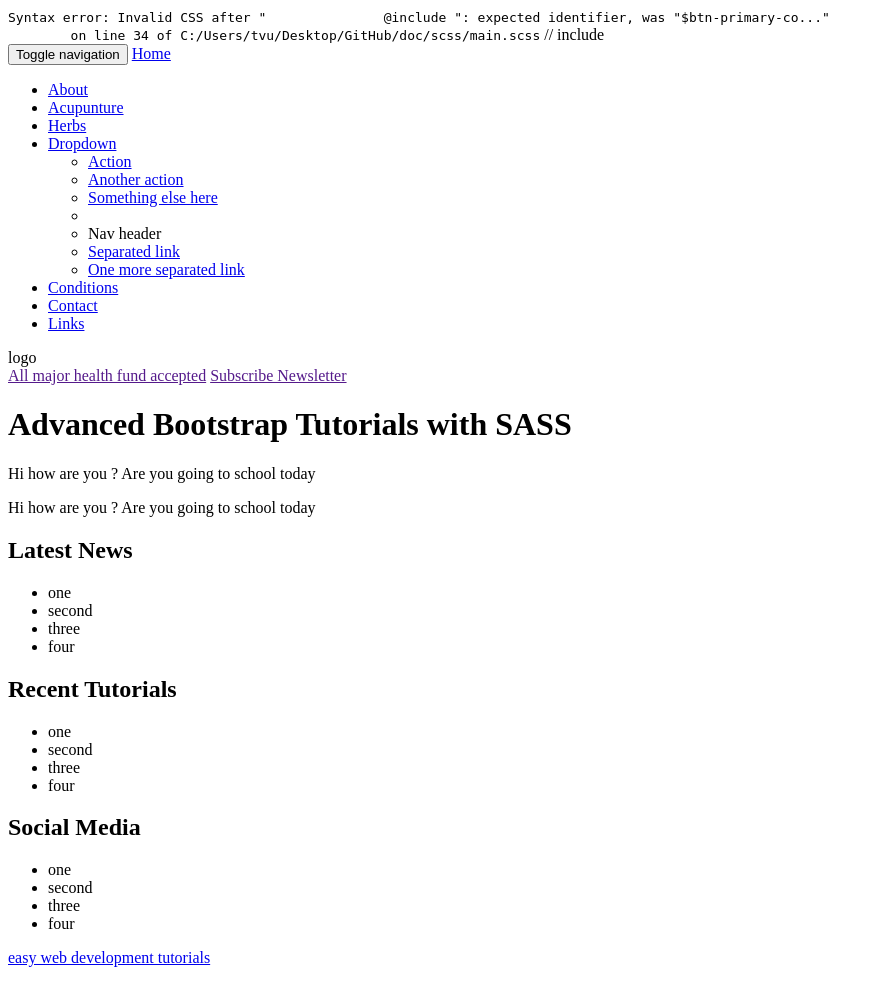
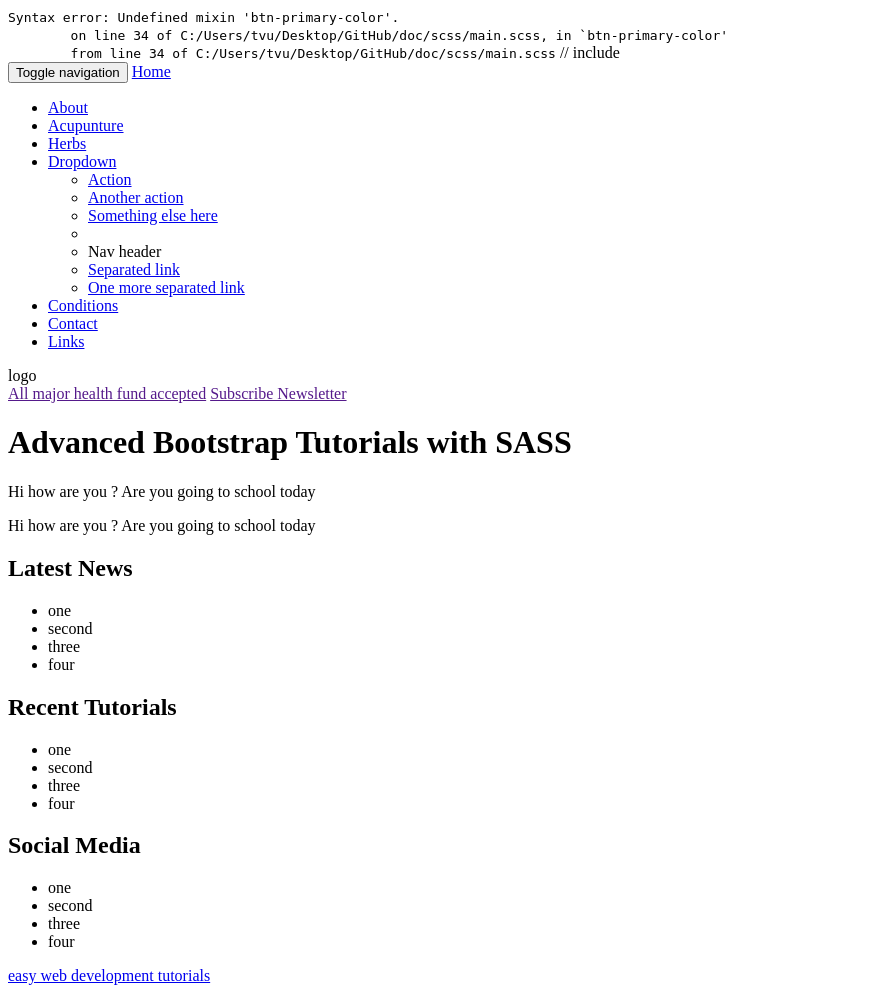
Before and after one commit to tonyvu1985/doc, a PHP site: page / in a window 1280 px wide. Shown: the whole page, without its empty margins (0-883 px from the left). Before the commit the page ends 967 px from the top, so only its background shows below. Run offline with PHP 8.4, Linux system fonts and the light colour scheme.

Commit message:
doc site

```diff
--- a/css/main.css
+++ b/css/main.css
@@ -1,34 +1,51 @@
 /*
-Syntax error: Invalid CSS after "		@include ": expected identifier, was "$btn-primary-co..."
-        on line 34 of C:/Users/tvu/Desktop/GitHub/doc/scss/main.scss
+Syntax error: Undefined mixin 'btn-primary-color'.
+        on line 34 of C:/Users/tvu/Desktop/GitHub/doc/scss/main.scss, in `btn-primary-color'
+        from line 34 of C:/Users/tvu/Desktop/GitHub/doc/scss/main.scss
 
 Backtrace:
+C:/Users/tvu/Desktop/GitHub/doc/scss/main.scss:34:in `btn-primary-color'
 C:/Users/tvu/Desktop/GitHub/doc/scss/main.scss:34
-C:/Program Files (x86)/Scout/vendor/gems/gems/sass-3.2.1/lib/sass/../sass/scss/parser.rb:1129:in `expected'
-C:/Program Files (x86)/Scout/vendor/gems/gems/sass-3.2.1/lib/sass/../sass/scss/parser.rb:1066:in `expected'
-C:/Program Files (x86)/Scout/vendor/gems/gems/sass-3.2.1/lib/sass/../sass/scss/parser.rb:1061:in `tok!'
-C:/Program Files (x86)/Scout/vendor/gems/gems/sass-3.2.1/lib/sass/../sass/scss/parser.rb:179:in `include_directive'
-org/jruby/RubyKernel.java:2092:in `send'
-C:/Program Files (x86)/Scout/vendor/gems/gems/sass-3.2.1/lib/sass/../sass/scss/parser.rb:163:in `special_directive'
-C:/Program Files (x86)/Scout/vendor/gems/gems/sass-3.2.1/lib/sass/../sass/scss/parser.rb:135:in `directive'
-C:/Program Files (x86)/Scout/vendor/gems/gems/sass-3.2.1/lib/sass/../sass/scss/parser.rb:537:in `block_child'
-C:/Program Files (x86)/Scout/vendor/gems/gems/sass-3.2.1/lib/sass/../sass/scss/parser.rb:526:in `block_contents'
-C:/Program Files (x86)/Scout/vendor/gems/gems/sass-3.2.1/lib/sass/../sass/scss/parser.rb:518:in `block'
-C:/Program Files (x86)/Scout/vendor/gems/gems/sass-3.2.1/lib/sass/../sass/scss/parser.rb:512:in `ruleset'
-C:/Program Files (x86)/Scout/vendor/gems/gems/sass-3.2.1/lib/sass/../sass/scss/parser.rb:574:in `declaration_or_ruleset'
-org/jruby/RubyProc.java:268:in `call'
-org/jruby/RubyProc.java:228:in `call'
-C:/Program Files (x86)/Scout/vendor/gems/gems/sass-3.2.1/lib/sass/../sass/scss/parser.rb:1104:in `rethrow'
-C:/Program Files (x86)/Scout/vendor/gems/gems/sass-3.2.1/lib/sass/../sass/scss/parser.rb:575:in `declaration_or_ruleset'
-C:/Program Files (x86)/Scout/vendor/gems/gems/sass-3.2.1/lib/sass/../sass/scss/parser.rb:537:in `block_child'
-C:/Program Files (x86)/Scout/vendor/gems/gems/sass-3.2.1/lib/sass/../sass/scss/parser.rb:529:in `block_contents'
-C:/Program Files (x86)/Scout/vendor/gems/gems/sass-3.2.1/lib/sass/../sass/scss/parser.rb:518:in `block'
-C:/Program Files (x86)/Scout/vendor/gems/gems/sass-3.2.1/lib/sass/../sass/scss/parser.rb:512:in `ruleset'
-C:/Program Files (x86)/Scout/vendor/gems/gems/sass-3.2.1/lib/sass/../sass/scss/parser.rb:536:in `block_child'
-C:/Program Files (x86)/Scout/vendor/gems/gems/sass-3.2.1/lib/sass/../sass/scss/parser.rb:529:in `block_contents'
-C:/Program Files (x86)/Scout/vendor/gems/gems/sass-3.2.1/lib/sass/../sass/scss/parser.rb:70:in `stylesheet'
-C:/Program Files (x86)/Scout/vendor/gems/gems/sass-3.2.1/lib/sass/../sass/scss/parser.rb:27:in `parse'
-C:/Program Files (x86)/Scout/vendor/gems/gems/sass-3.2.1/lib/sass/../sass/engine.rb:342:in `_to_tree'
+C:/Program Files (x86)/Scout/vendor/gems/gems/sass-3.2.1/lib/sass/../sass/tree/visitors/perform.rb:249:in `visit_mixin'
+org/jruby/RubyKernel.java:2096:in `send'
+C:/Program Files (x86)/Scout/vendor/gems/gems/sass-3.2.1/lib/sass/../sass/tree/visitors/base.rb:37:in `visit'
+C:/Program Files (x86)/Scout/vendor/gems/gems/sass-3.2.1/lib/sass/../sass/tree/visitors/perform.rb:98:in `visit'
+C:/Program Files (x86)/Scout/vendor/gems/gems/sass-3.2.1/lib/sass/../sass/tree/visitors/base.rb:53:in `visit_children'
+org/jruby/RubyArray.java:2336:in `collect'
+C:/Program Files (x86)/Scout/vendor/gems/gems/sass-3.2.1/lib/sass/../sass/tree/visitors/base.rb:53:in `visit_children'
+C:/Program Files (x86)/Scout/vendor/gems/gems/sass-3.2.1/lib/sass/../sass/tree/visitors/perform.rb:107:in `visit_children'
+C:/Program Files (x86)/Scout/vendor/gems/gems/sass-3.2.1/lib/sass/../sass/tree/visitors/perform.rb:119:in `with_environment'
+C:/Program Files (x86)/Scout/vendor/gems/gems/sass-3.2.1/lib/sass/../sass/tree/visitors/perform.rb:106:in `visit_children'
+C:/Program Files (x86)/Scout/vendor/gems/gems/sass-3.2.1/lib/sass/../sass/tree/visitors/base.rb:37:in `visit'
+C:/Program Files (x86)/Scout/vendor/gems/gems/sass-3.2.1/lib/sass/../sass/tree/visitors/perform.rb:316:in `visit_rule'
+org/jruby/RubyKernel.java:2096:in `send'
+C:/Program Files (x86)/Scout/vendor/gems/gems/sass-3.2.1/lib/sass/../sass/tree/visitors/base.rb:37:in `visit'
+C:/Program Files (x86)/Scout/vendor/gems/gems/sass-3.2.1/lib/sass/../sass/tree/visitors/perform.rb:98:in `visit'
+C:/Program Files (x86)/Scout/vendor/gems/gems/sass-3.2.1/lib/sass/../sass/tree/visitors/base.rb:53:in `visit_children'
+org/jruby/RubyArray.java:2336:in `collect'
+C:/Program Files (x86)/Scout/vendor/gems/gems/sass-3.2.1/lib/sass/../sass/tree/visitors/base.rb:53:in `visit_children'
+C:/Program Files (x86)/Scout/vendor/gems/gems/sass-3.2.1/lib/sass/../sass/tree/visitors/perform.rb:107:in `visit_children'
+C:/Program Files (x86)/Scout/vendor/gems/gems/sass-3.2.1/lib/sass/../sass/tree/visitors/perform.rb:119:in `with_environment'
+C:/Program Files (x86)/Scout/vendor/gems/gems/sass-3.2.1/lib/sass/../sass/tree/visitors/perform.rb:106:in `visit_children'
+C:/Program Files (x86)/Scout/vendor/gems/gems/sass-3.2.1/lib/sass/../sass/tree/visitors/base.rb:37:in `visit'
+C:/Program Files (x86)/Scout/vendor/gems/gems/sass-3.2.1/lib/sass/../sass/tree/visitors/perform.rb:316:in `visit_rule'
+org/jruby/RubyKernel.java:2096:in `send'
+C:/Program Files (x86)/Scout/vendor/gems/gems/sass-3.2.1/lib/sass/../sass/tree/visitors/base.rb:37:in `visit'
+C:/Program Files (x86)/Scout/vendor/gems/gems/sass-3.2.1/lib/sass/../sass/tree/visitors/perform.rb:98:in `visit'
+C:/Program Files (x86)/Scout/vendor/gems/gems/sass-3.2.1/lib/sass/../sass/tree/visitors/base.rb:53:in `visit_children'
+org/jruby/RubyArray.java:2336:in `collect'
+C:/Program Files (x86)/Scout/vendor/gems/gems/sass-3.2.1/lib/sass/../sass/tree/visitors/base.rb:53:in `visit_children'
+C:/Program Files (x86)/Scout/vendor/gems/gems/sass-3.2.1/lib/sass/../sass/tree/visitors/perform.rb:107:in `visit_children'
+C:/Program Files (x86)/Scout/vendor/gems/gems/sass-3.2.1/lib/sass/../sass/tree/visitors/perform.rb:119:in `with_environment'
+C:/Program Files (x86)/Scout/vendor/gems/gems/sass-3.2.1/lib/sass/../sass/tree/visitors/perform.rb:106:in `visit_children'
+C:/Program Files (x86)/Scout/vendor/gems/gems/sass-3.2.1/lib/sass/../sass/tree/visitors/base.rb:37:in `visit'
+C:/Program Files (x86)/Scout/vendor/gems/gems/sass-3.2.1/lib/sass/../sass/tree/visitors/perform.rb:126:in `visit_root'
+org/jruby/RubyKernel.java:2096:in `send'
+C:/Program Files (x86)/Scout/vendor/gems/gems/sass-3.2.1/lib/sass/../sass/tree/visitors/base.rb:37:in `visit'
+C:/Program Files (x86)/Scout/vendor/gems/gems/sass-3.2.1/lib/sass/../sass/tree/visitors/perform.rb:98:in `visit'
+org/jruby/RubyKernel.java:2096:in `send'
+C:/Program Files (x86)/Scout/vendor/gems/gems/sass-3.2.1/lib/sass/../sass/tree/visitors/perform.rb:7:in `visit'
+C:/Program Files (x86)/Scout/vendor/gems/gems/sass-3.2.1/lib/sass/../sass/tree/root_node.rb:20:in `render'
 C:/Program Files (x86)/Scout/vendor/gems/gems/sass-3.2.1/lib/sass/../sass/engine.rb:315:in `_render'
 C:/Program Files (x86)/Scout/vendor/gems/gems/sass-3.2.1/lib/sass/../sass/engine.rb:262:in `render'
 C:/Program Files (x86)/Scout/vendor/gems/gems/compass-0.12.2/lib/compass/compiler.rb:140:in `compile'
@@ -70,4 +87,4 @@ C:\Program Files (x86)\Scout\bin\compass:12:in `(root)'
 body:before {
   white-space: pre;
   font-family: monospace;
-  content: "Syntax error: Invalid CSS after \"		@include \": expected identifier, was \"$btn-primary-co...\"\A         on line 34 of C:/Users/tvu/Desktop/GitHub/doc/scss/main.scss"; }
+  content: "Syntax error: Undefined mixin 'btn-primary-color'.\A         on line 34 of C:/Users/tvu/Desktop/GitHub/doc/scss/main.scss, in `btn-primary-color'\A         from line 34 of C:/Users/tvu/Desktop/GitHub/doc/scss/main.scss"; }
--- a/scss/main.scss
+++ b/scss/main.scss
@@ -31,9 +31,9 @@ body{
 	}
 	.subscribe
 	{
-		@include $btn-primary-color:
-		@include $btn-primary-bg:
-		@include $btn-primary-border:
+		@include btn-primary-color;
+		@include btn-primary-bg;
+		@include btn-primary-border;
 	}
 }
 
```
